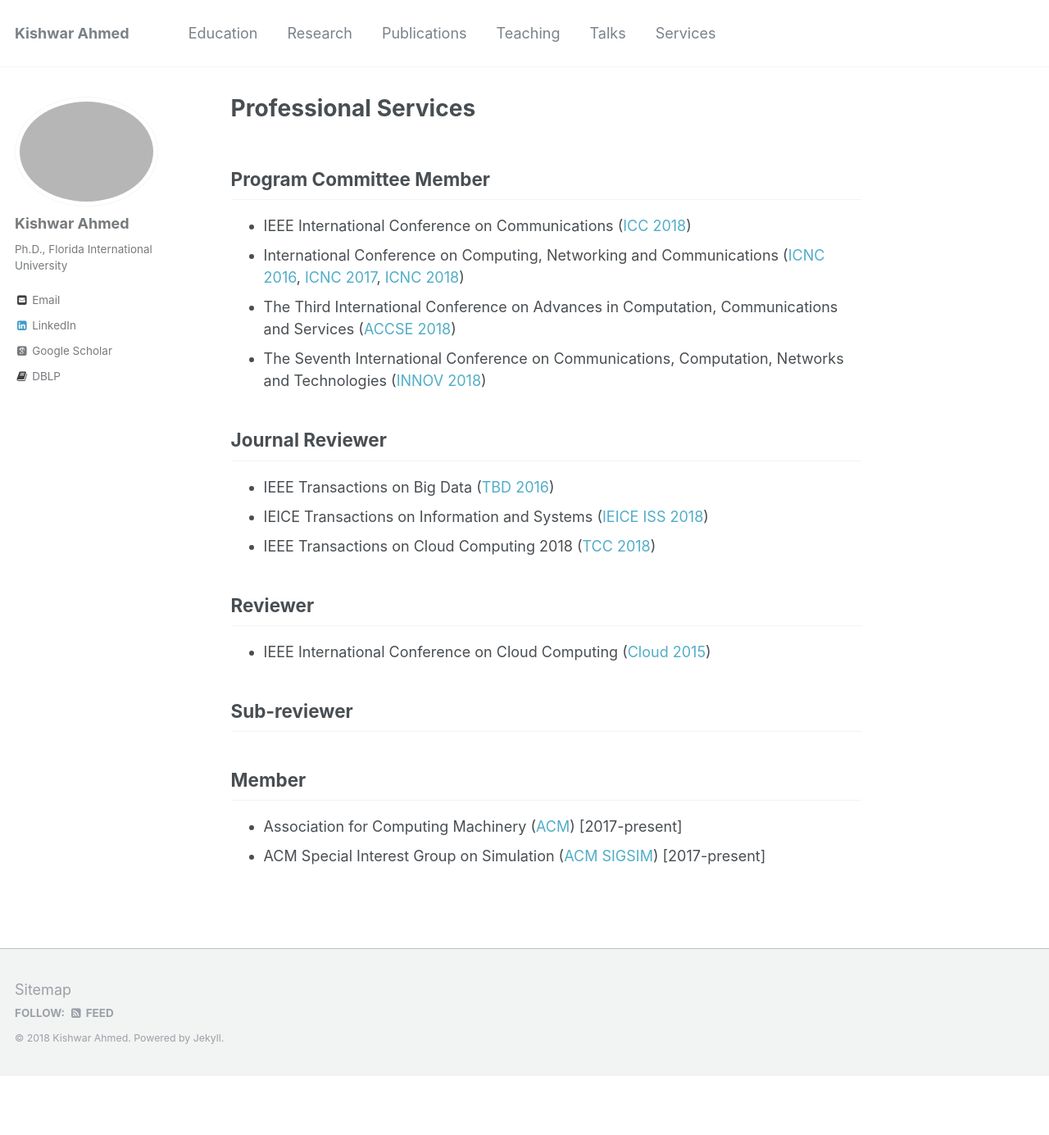
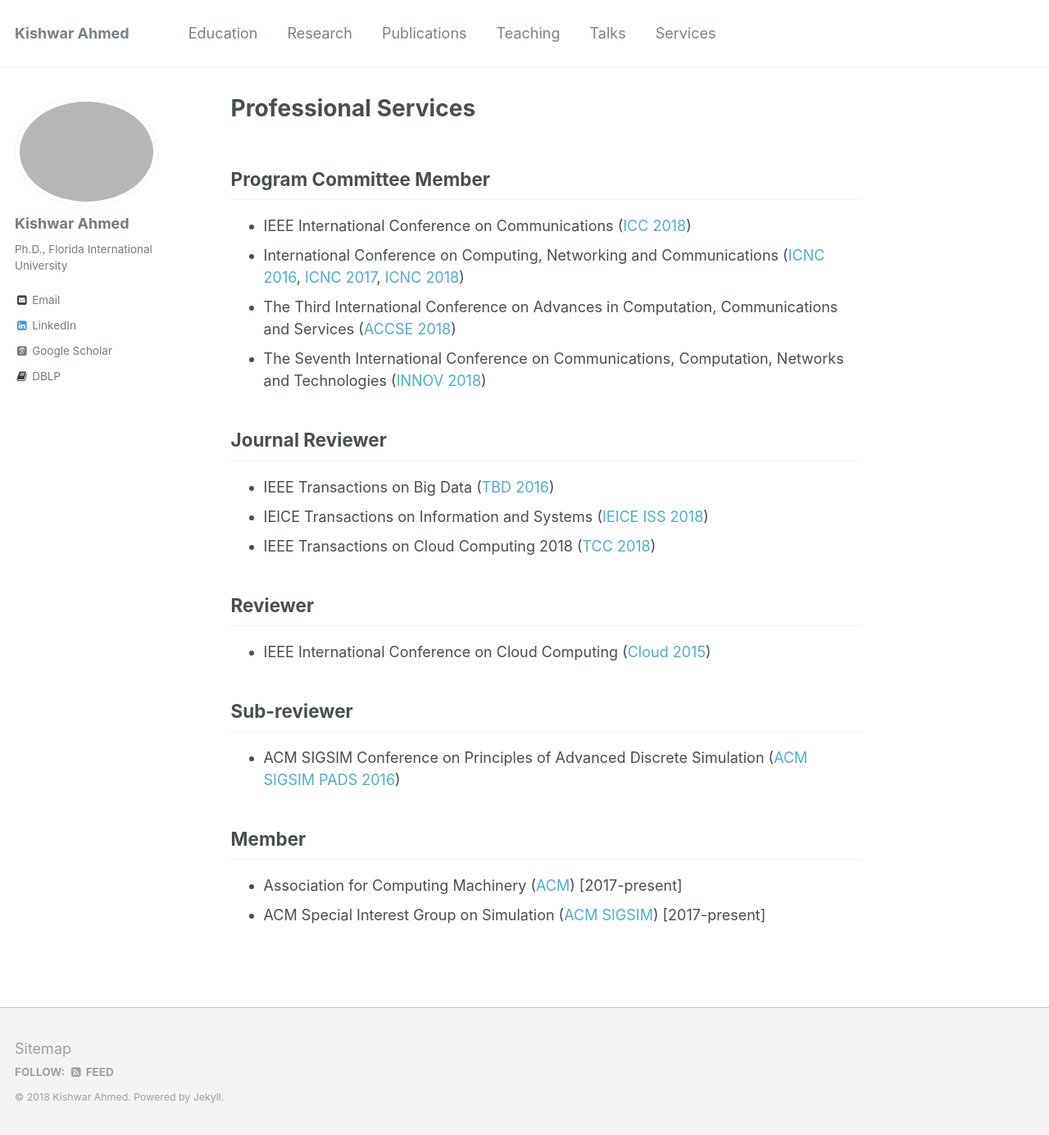
Before and after one commit to kishwarbd/kishwarbd.github.io, a Jekyll site: the page built from _pages/services.md, in a window 1280 px wide and 1385 px high. Shown: the whole window at 82% size. Built offline with Jekyll 4.4.1, drawn with Linux system fonts in a browser that asks for light colours; some web fonts are replaced.

Commit message:
more updates.

```diff
--- a/_pages/services.md
+++ b/_pages/services.md
@@ -20,7 +20,7 @@ author_profile: true
 * IEEE International Conference on Cloud Computing ([Cloud 2015](https://ieeexplore.ieee.org/xpl/mostRecentIssue.jsp?punumber=7194474))
 
 ## Sub-reviewer
-
+* ACM SIGSIM Conference on Principles of Advanced Discrete Simulation ([ACM SIGSIM PADS 2016](https://www.acm-sigsim-pads.org/))
 
 ## Member
 * Association for Computing Machinery ([ACM](https://www.acm.org/)) [2017-present]
```
Also changed, not shown: 1 other file.
